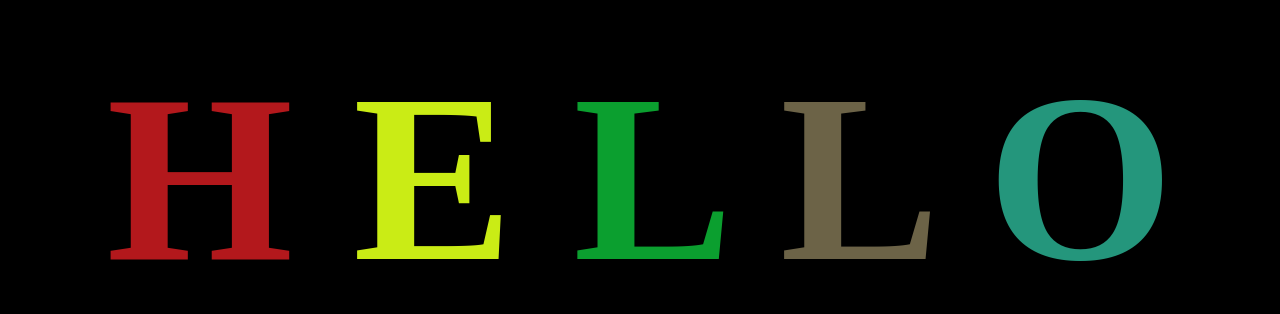
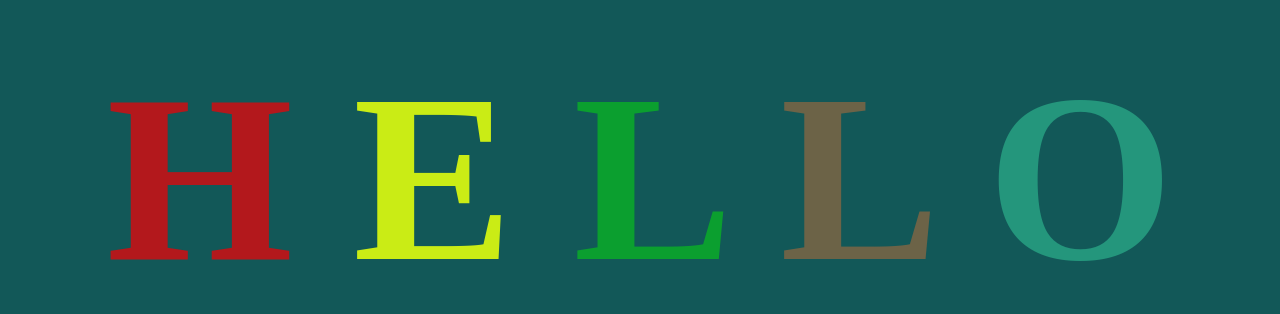
Before and after one commit to agnesmcc/AnimatedTextGitDemo, a plain HTML site: page index.html in a window 1280 px wide. Shown: the part 230-544 px from the top of the page. Drawn offline with Linux system fonts and the light colour scheme.

Commit message:
change bdg color

```diff
--- a/app.css
+++ b/app.css
@@ -3,7 +3,7 @@ body {
     justify-content: center;
     align-items: center;
     height: 100vh;
-    background-color: black;
+    background-color: rgb(18, 88, 88);
 }
 
 h1 {
```
